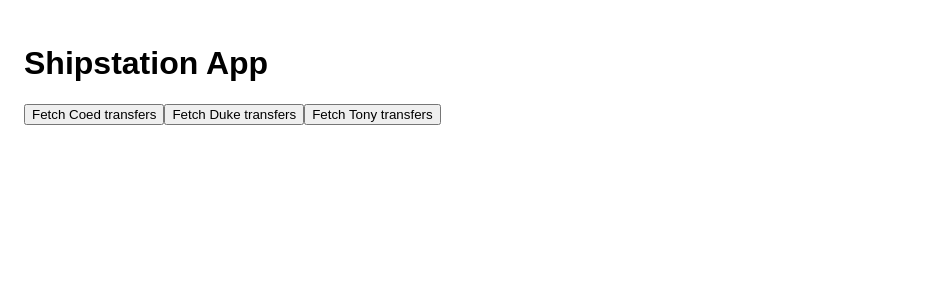
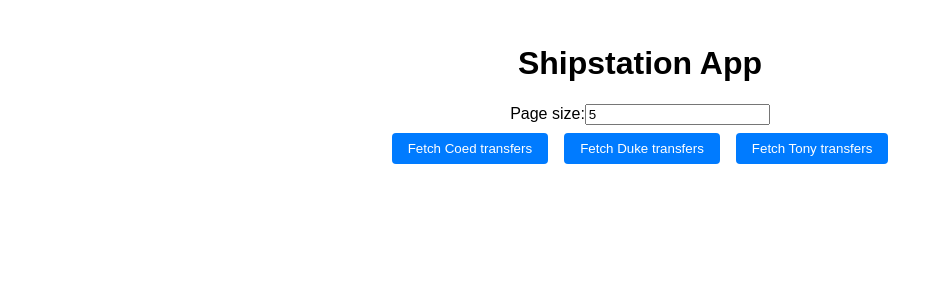
Before and after one commit to cmcd1091/shipstation-capstone, a React (Vite) app: page / in a window 1280 px wide. Shown: the top 300 px of the page, without its empty margins (0-927 px from the left). Built offline with nearby package versions, Linux system fonts and the light colour scheme.

Commit message:
With page size

```diff
--- a/src/Components/App.jsx
+++ b/src/Components/App.jsx
@@ -1,22 +1,46 @@
 import { useState } from "react"
-import CopyButton from "./CopyButton"
+import CopyButtons from "./CopyButtons"
 import CopiedContainer from "./CopiedContainer"
 
 const App = () => {
+  const [pageSize, setPageSize] = useState(5)
   const [files, setFiles] = useState([]);
   const [message, setMessage] = useState('');
+  const [skipped, setSkipped] = useState([]);
   const [selectedStore, setSelectedStore] = useState('');
 
   return (
     <>
-      <div style={{ margin: '0 auto', padding: '1rem', fontFamily: 'Arial, sans-serif' }}>
+      <div style={{ margin: '0 auto', padding: '1rem', fontFamily: 'Arial, sans-serif', textAlign: 'center'}}>
         <h1>Shipstation App</h1>
-        <CopyButton
+        <div>
+          <label>
+            Page size:
+            <input
+              type='number'
+              value={pageSize}
+              onChange={(e) => setPageSize(Number(e.target.value))}
+            />
+          </label>
+        </div>
+        <CopyButtons
+          pageSize={pageSize}
           setFiles={setFiles}
           setMessage={setMessage}
+          setSkipped={setSkipped}
           setSelectedStore={setSelectedStore}
         />
         {message && <p>{message}</p>}
+        {skipped.length > 0 && (
+          <div>
+            <p>Skipped orders:</p>
+            <ul style={{listStyle: 'none'}}>
+              {skipped.map((order, idx) => (
+                <li key={idx}>{order}</li>
+              ))}
+            </ul>
+          </div>
+        )}
         <CopiedContainer files={files} selectedStore={selectedStore}/>
       </div>
     </>
--- a/src/Components/CopiedContainer.jsx
+++ b/src/Components/CopiedContainer.jsx
@@ -8,6 +8,7 @@
         display: 'flex',
         flexWrap: 'wrap',
         alignItems: 'center',
+        justifyContent: 'center',
         marginBottom: '0.5rem',
         listStyle: 'none'
       }}>
--- a/src/Components/CopiedItem.jsx
+++ b/src/Components/CopiedItem.jsx
@@ -10,16 +10,12 @@
 
   return (
     <>
-      <li style={{
-        margin: '1rem',
-        textAlign: 'center'
-      }}>
+      <li style={{margin: '1rem'}}>
         <img
           src={`http://localhost:3001/images/${selectedStore}/${file}`}
           alt={file}
           style={{
             width: '100px',
-            marginRight: '1rem',
             border: '1px solid #ccc'
           }}
         />
--- a/src/Components/CopyButton.jsx
+++ b/src/Components/CopyButtons.jsx
@@ -1,16 +1,19 @@
 import axios from 'axios';
+import '../CopyButtons.css';
 
-const CopyButton = ({ setSelectedStore, setMessage, setFiles }) => {
+const CopyButtons = ({ pageSize, setSelectedStore, setMessage, setFiles, setSkipped }) => {
 
   const fetchTransfers = async (store) => {
+    setFiles([]);
+    setSkipped([]);
     setSelectedStore(store);
     try {
-      const res = await axios.get(`http://localhost:3001/fetch-transfers?store=${store}`);
+      const res = await axios.get(`http://localhost:3001/fetch-transfers?store=${store}&pageSize=${pageSize}`);
       setMessage(res.data.message);
-      setFiles(res.data.files)
+      setFiles(res.data.files);
+      setSkipped(res.data.skippedOrders);
     } catch (error) {
       setMessage('Error: ' + (error.response?.data || error.message));
-      setFiles([]);
     }
   };
 
@@ -23,4 +26,4 @@
   )
 };
 
-export default CopyButton;
+export default CopyButtons;
--- /dev/null
+++ b/src/CopyButtons.css
@@ -0,0 +1,13 @@
+button {
+  background-color: #007BFF;
+  color: white;
+  padding: 0.5rem 1rem;
+  margin: 0.5rem;
+  border: none;
+  border-radius: 4px;
+  cursor: pointer;
+}
+
+button:hover {
+  background-color: #006ee3;
+}
```
Also changed, not shown: server.cjs (+19 -9 lines).
